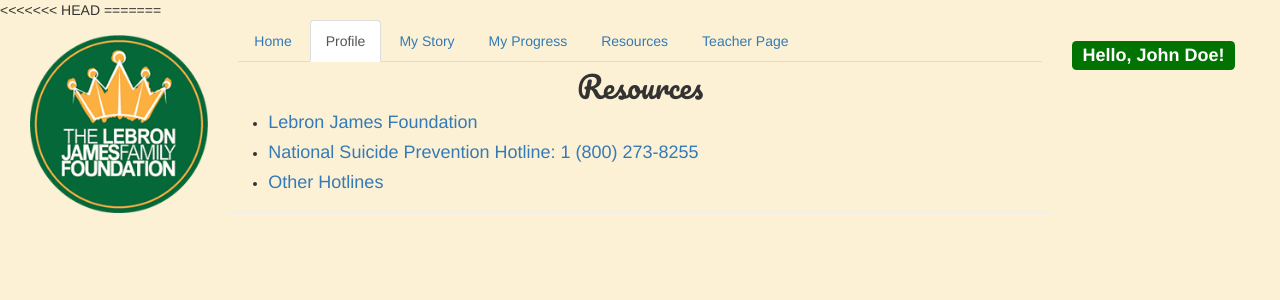
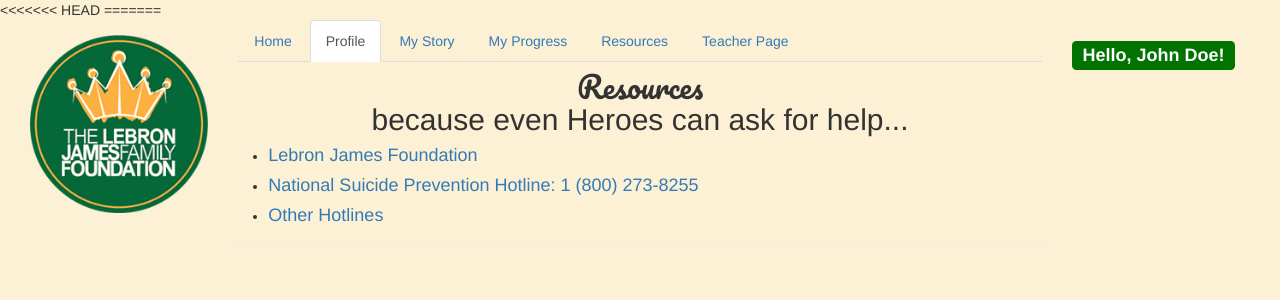
Before and after one commit to T4SG/columbus-team-13, a PHP site: page /References.php in a window 1280 px wide. Shown: the top 300 px of the page. Run offline with PHP 8.4, Linux system fonts and the light colour scheme; some libraries are stand-ins or nearby versions.

Commit message:
no message

```diff
--- a/References.php
+++ b/References.php
@@ -28,6 +28,7 @@
   <div class="col-xs-2"> </div>
   <div class="col-xs-8">
     <h2 class="italics-header">Resources</h2>
+    <h2 class="sample-user-name">because even Heroes can ask for help...</h2>
     <ul>
         <li><a href="http://lebronjamesfamilyfoundation.org/"><h4>Lebron James Foundation <h4></a></li>
         <li><a href="http://www.suicidepreventionlifeline.org/"><h4>National Suicide Prevention Hotline: 1 (800) 273-8255<h4></a></li>
```
